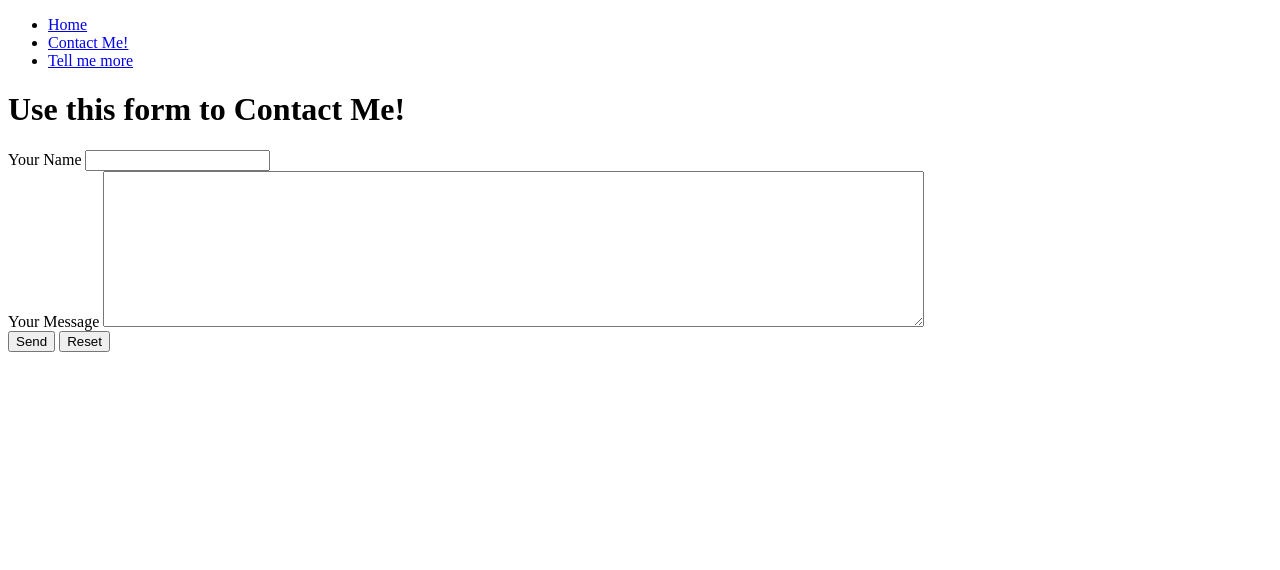
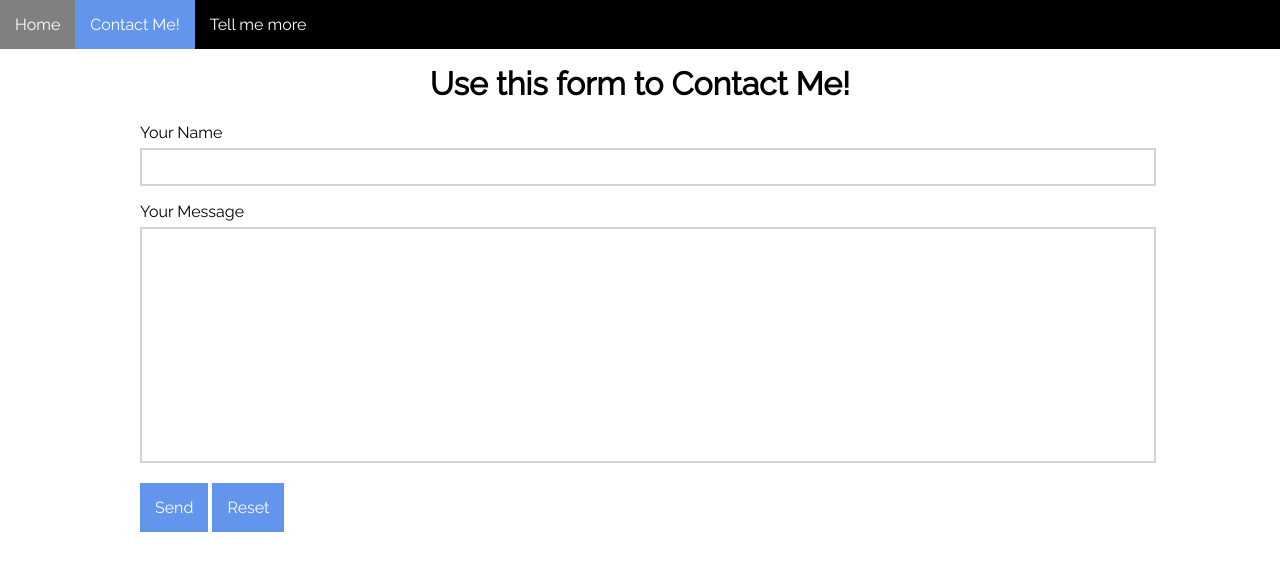
Before and after one commit to annastepanova/all_about_me, a plain HTML site: page contact.html in a window 1280 px wide. Drawn offline with Linux system fonts and the light colour scheme.

Commit message:
added css stylesheets

```diff
--- /dev/null
+++ b/contact.css
@@ -0,0 +1,48 @@
+h1 {
+    text-align: center;
+  }
+
+  main {
+    padding: 0 20px;
+  }
+
+  textarea {
+    resize: none;
+  }
+
+  input[type="text"], textarea {
+    width: 100%;
+    font-size: 1.2rem;
+    padding: 6px;
+    margin: 6px 0;
+    border: 2px solid lightgray;
+  }
+
+  form {
+    width: 1000px;
+    margin: 0 auto;
+  }
+
+  @media (max-width: 1000px) {
+    form {
+      width: 100%;
+    }
+  }
+
+  button, input[type="reset"] {
+    background-color: cornflowerblue;
+    color: white;
+    padding: 15px;
+    font-size: 1rem;
+    border: 0;
+    cursor: pointer;
+    transition: background-color 0.3s;
+  }
+
+  button:hover, input[type="reset"]:hover {
+    background-color: gray;
+  }
+
+  .form-input {
+    margin: 10px 0;
+  }
--- a/contact.html
+++ b/contact.html
@@ -5,6 +5,10 @@
     <meta name="viewport" content="width=device-width, initial-scale=1.0">
     <meta http-equiv="X-UA-Compatible" content="ie=edge">
     <title>Contact Me!</title>
+    <link href="https://fonts.googleapis.com/css?family=Raleway&display=swap" rel="stylesheet">
+    <link rel="stylesheet" href="globals.css">
+    <link rel="stylesheet" href="navbar.css">
+    <link rel="stylesheet" href="contact.css">
   </head>
   <body>
     <nav>
@@ -14,6 +18,7 @@
         <li><a href="tell_me_more.html">Tell me more</a></li>
       </ul>
     </nav>
+    <main>
     <h1>Use this form to Contact Me!</h1>
     <form
       action="https://formspree.io/andyweiss@wyncode.co"
@@ -40,5 +45,6 @@
       <button type="submit">Send</button>
       <input type="reset">
     </form>
+    </main>
   </body>
 </html>
--- /dev/null
+++ b/globals.css
@@ -0,0 +1,23 @@
+body {
+    margin: 0
+  }
+
+  li {
+    list-style-type: none;
+  }
+
+  a {
+    text-decoration: none;
+  }
+
+  * {
+    font-family: 'Raleway', sans-serif;
+  }
+
+  main {
+    margin-top: 65px;
+  }
+
+  ul {
+    padding: 0;
+  }
--- /dev/null
+++ b/index.css
@@ -0,0 +1,25 @@
+main {
+    text-align: center;
+  }
+
+  #profile-pic {
+    border-radius: 100%;
+    width: 300px;
+    height: 300px;
+    object-fit: cover;
+    transition: transform 0.3s;
+  }
+
+  #profile-pic:hover {
+    transform: scale(1.1);
+  }
+
+  #language-list {
+    display: grid;
+    grid-template-columns: repeat(auto-fit, minmax(250px, 1fr));
+    grid-gap: 10px;
+  }
+
+  img {
+    width: 100%;
+  }
--- /dev/null
+++ b/navbar.css
@@ -0,0 +1,28 @@
+nav {
+    background-color: black;
+    position: fixed;
+    top: 0;
+    left: 0;
+    right: 0;
+    z-index: 3;
+  }
+
+  nav > ul {
+    display: flex;
+    margin: 0;
+  }
+
+  nav a {
+    color: white;
+    display: inline-block;
+    padding: 15px;
+    transition: background-color 0.2s;
+  }
+
+  .current-page{
+    background-color: cornflowerblue;
+  }
+
+  nav a:hover {
+    background-color: gray;
+  }
```
Also changed, not shown: index.html (+4 -1 lines).
